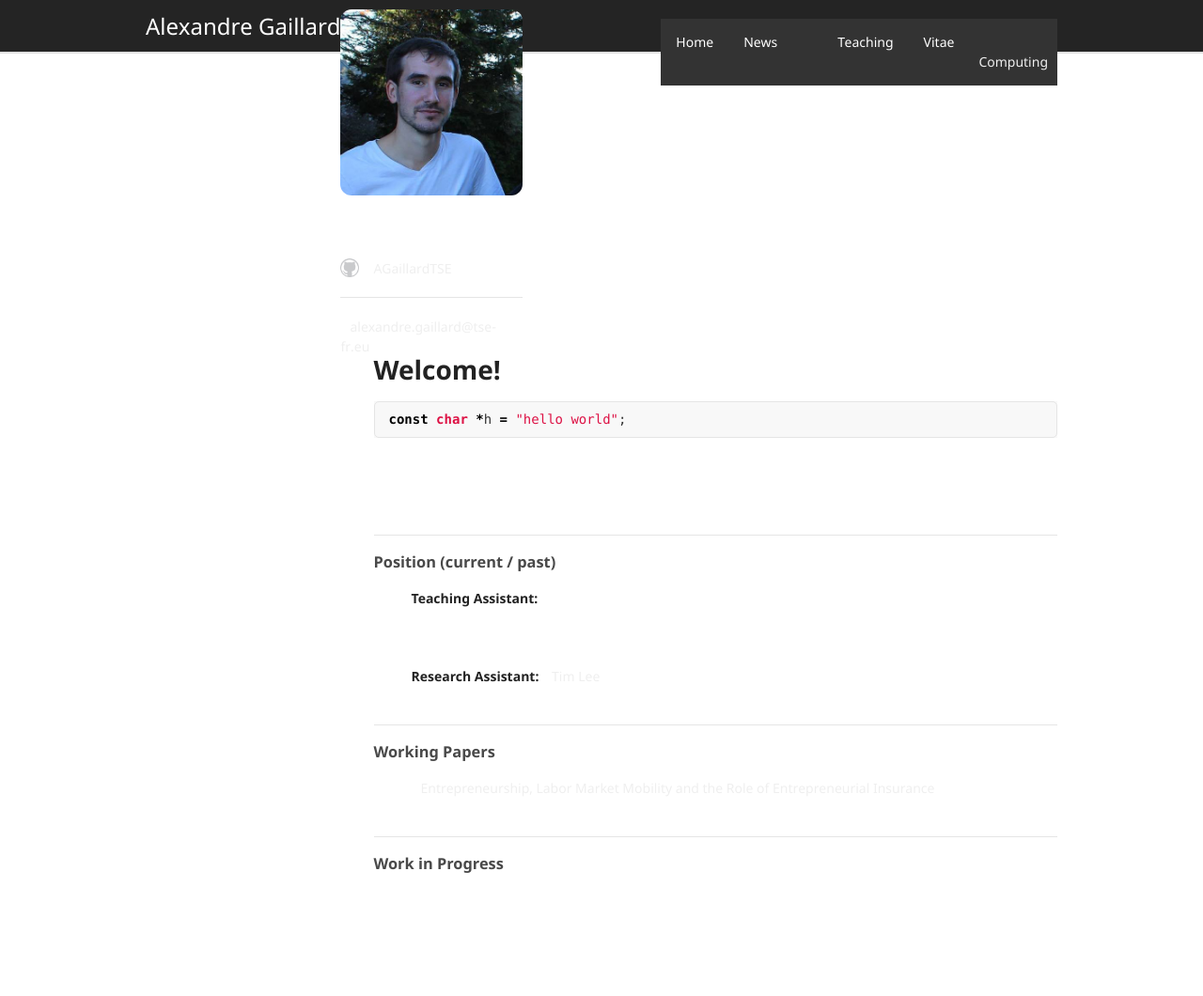
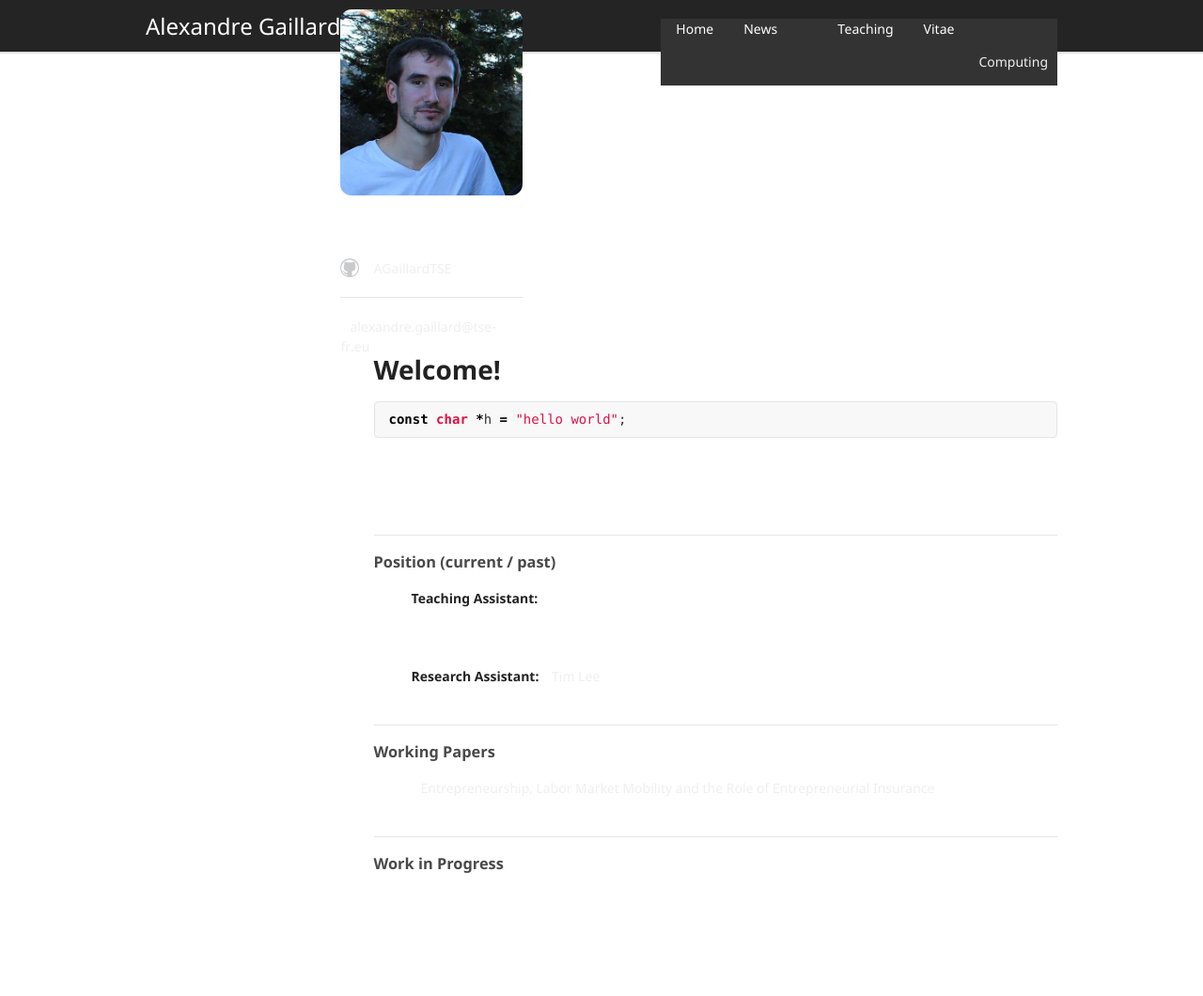
Before and after one commit to AGaillardTSE/AGaillardTSE.github.io, a Jekyll site: the page built from index.md, in a window 1280 px wide. Shown: the whole page at 94% size. Built offline with Jekyll 4.4.1, drawn with Linux system fonts in a browser that asks for light colours; our own code applies the rules of GitHub Pages for plain Markdown files.

Commit message:
Update jekyll-theme-minimal.scss

```diff
--- a/_sass/jekyll-theme-minimal.scss
+++ b/_sass/jekyll-theme-minimal.scss
@@ -15,6 +15,7 @@
     padding: 0;
     overflow: hidden;
     background-color: #333;
+    float: right;
 }
 
 li.navbar {
@@ -25,13 +26,10 @@
     display: inline-block;
     color: white;
     text-align: center;
-    padding: 14px 16px;
+    padding: 0px 16px;
     text-decoration: none;
 }
 
-li.navbar a:hover, .dropdown:hover .dropbtn {
-    background-color: red;
-}
 
 li.dropdown {
     display: inline-block;
```
